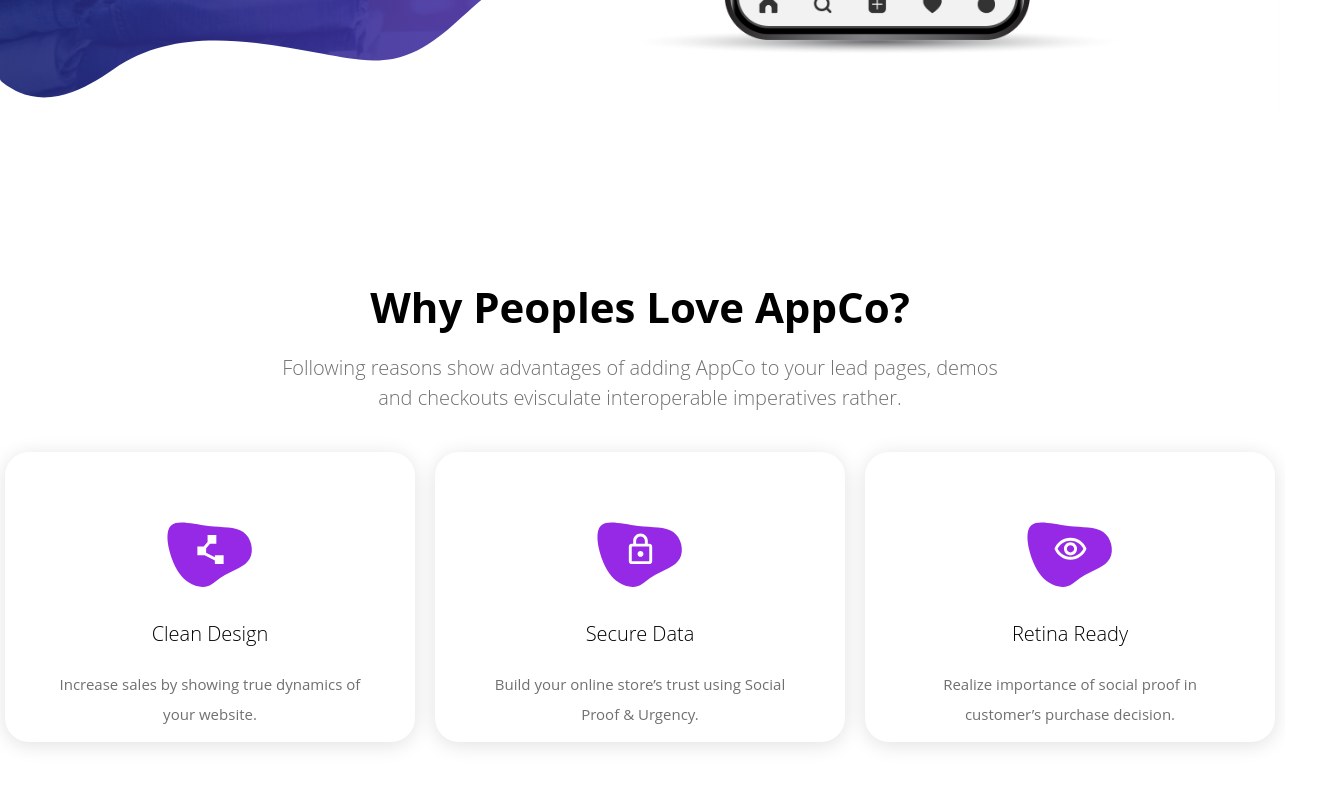
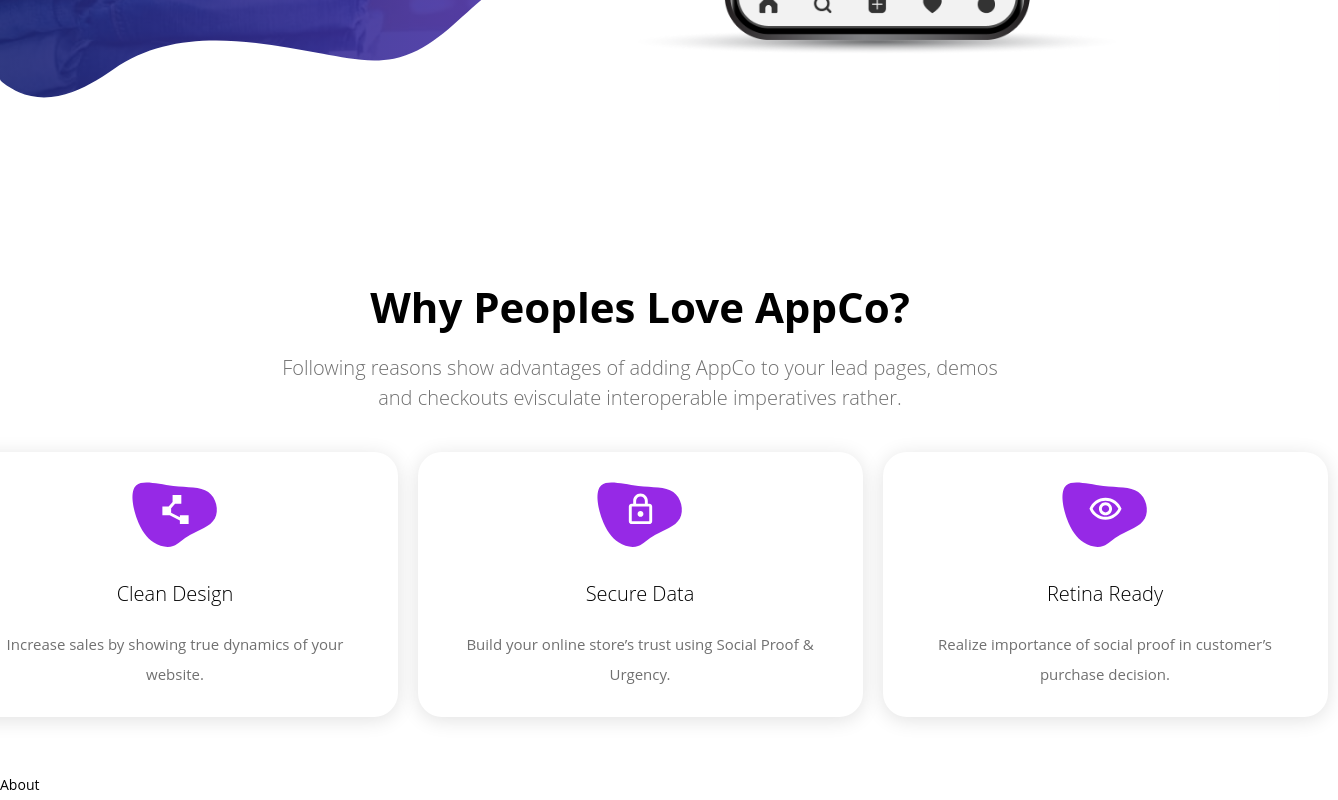
Before and after one commit to datdhomegatheme/landingpage-hieu, a React (Create React App) app in the folder my-app/: page / in a window 1280 px wide. Shown: the part 670-1470 px from the top of the page, 1338 px wide, since content can reach past the window. Built offline with nearby package versions, Linux system fonts and the light colour scheme.

Commit message:
Hoan thien PromoPage UI

```diff
--- a/my-app/src/App.js
+++ b/my-app/src/App.js
@@ -1,7 +1,8 @@
 import React, { useEffect, useState } from "react";
-import Header from "./Layouts/Header";
-import HomePage from "./Pages/HomePage";
-import PromoPage from "./Pages/PromoPage";
+import Header from "./layouts/Header";
+import AboutPage from "./pages/AboutPage";
+import HomePage from "./pages/HomePage";
+import PromoPage from "./pages/PromoPage";
 
 function App() {
     const [scrollPosition, setScrollPosition] = useState();
@@ -34,6 +35,7 @@
             <Header />
             <HomePage />
             <PromoPage />
+            <AboutPage />
         </div>
     );
 }
--- /dev/null
+++ b/my-app/src/Pages/AboutPage/index.js
@@ -0,0 +1,5 @@
+function AboutPage() {
+    return <div>About</div>;
+}
+
+export default AboutPage;
--- a/my-app/src/Pages/HomePage/index.js
+++ b/my-app/src/Pages/HomePage/index.js
@@ -1,6 +1,6 @@
-import Images from "../../Assets/Images";
+import Images from "../../assets/Images";
 // import "../../Assets/Styles/HomePage/_index.scss";
-import Img from "../../Assets/Images/HomePage/hero-bg-shape-1.svg";
+import Img from "../../assets/Images/homePage/hero-bg-shape-1.svg";
 import PlayArrowOutlinedIcon from "@mui/icons-material/PlayArrowOutlined";
 
 function HomePage() {
--- a/my-app/src/assets/Styles/Header/_index.scss
+++ b/my-app/src/assets/Styles/Header/_index.scss
@@ -1,5 +1,5 @@
 // set variables
-@import '../Variables';
+@import '../variables';
 
 @media (max-width: 992px) {
     .navbar {
--- a/my-app/src/assets/Styles/HomePage/_index.scss
+++ b/my-app/src/assets/Styles/HomePage/_index.scss
@@ -1,4 +1,4 @@
-@import '../Variables';
+@import '../variables';
 
 
 .home {
--- a/my-app/src/assets/Styles/PromoPage/_index.scss
+++ b/my-app/src/assets/Styles/PromoPage/_index.scss
@@ -1,4 +1,4 @@
-@import '../Variables';
+@import '../variables';
 
 .promo {
     width: 100%;
@@ -9,7 +9,6 @@
         margin: 0px 265px;
         height: 90%;
         position: relative;
-        z-index: 1;
         line-height: 30px;
         flex-direction: column;
 
@@ -28,14 +27,17 @@
 
 
         .promo__content {
+            justify-content: space-between;
+
             .content__bg {
-                width: 320px;
-                height: 200px;
-                padding: 45px;
+                width: 365px;
+                height: 255px;
+                padding: 5px 40px;
                 margin: 10px;
                 box-shadow: 0 3px 20px 0px rgb(0 0 0 / 12%);
                 border-radius: 1.5rem;
                 text-align: center;
+                transition: all .2s ease-out;
 
                 .bg-icon {
                     font-size: 35px;
@@ -50,6 +52,11 @@
                         color: white;
                     }
                 }
+
+                &:hover {
+                    transform: translateY(-10px);
+                    box-shadow: 0 1rem 3rem rgba(31, 45, 61, .125) !important;
+                }
             }
         }
 
--- a/my-app/src/assets/Styles/Variables/_index.scss
+++ b/my-app/src/assets/Styles/Variables/_index.scss
@@ -8,14 +8,14 @@
 $z-index-header: 5;
 $navbar-height: 70.5px;
 $navbar-bg-color: linear-gradient(to right,
-                rgba(32, 40, 119, 1),
-                rgba(55, 46, 149, 1),
-                rgba(83, 49, 177, 1),
-                rgba(114, 48, 205, 1),
-                rgba(150, 41, 230, 1));
+        rgba(32, 40, 119, 1),
+        rgba(55, 46, 149, 1),
+        rgba(83, 49, 177, 1),
+        rgba(114, 48, 205, 1),
+        rgba(150, 41, 230, 1));
 
 
 //img:
-$bg-home: url("../../../Assets/Images/HomePage/app-hero-bg.jpg")no-repeat center center / cover;
+$bg-home: url("../../../assets/Images/homePage/app-hero-bg.jpg")no-repeat center center / cover;
 
-$bg-promo: url("../../../Assets/Images/PromoPage/promo-icon-bg.svg");
+$bg-promo: url("../../../assets/Images/promoPage/promo-icon-bg.svg");
--- a/my-app/src/assets/Styles/core.scss
+++ b/my-app/src/assets/Styles/core.scss
@@ -1,8 +1,8 @@
 //core scss
-@import 'Variables';
-@import 'Header';
-@import 'HomePage';
-@import 'PromoPage';
+@import 'variables';
+@import 'header';
+@import 'homePage';
+@import 'promoPage';
 
 
 body {
--- a/my-app/src/assets/images/index.js
+++ b/my-app/src/assets/images/index.js
@@ -1,8 +1,8 @@
 const Images = {
-    logo: require(`./Header/logo.png`),
-    AppImg: require(`./HomePage/app-product.png`),
-    heroBgShape1: require(`./HomePage/hero-bg-shape-1.svg`),
-    AppHeroBg: require(`./HomePage/app-hero-bg.jpg`),
+    logo: require(`./header/logo.png`),
+    AppImg: require(`./homePage/app-product.png`),
+    heroBgShape1: require(`./homePage/hero-bg-shape-1.svg`),
+    AppHeroBg: require(`./homePage/app-hero-bg.jpg`),
 };
 
 export default Images;
--- a/my-app/src/index.js
+++ b/my-app/src/index.js
@@ -1,6 +1,6 @@
 import React from "react";
 import ReactDOM from "react-dom/client";
-import "./Assets/Styles/core.scss";
+import "./assets/styles/core.scss";
 import App from "./App";
 
 const root = ReactDOM.createRoot(document.getElementById("root"));
--- a/my-app/src/layouts/header/index.js
+++ b/my-app/src/layouts/header/index.js
@@ -1,6 +1,6 @@
 import React from "react";
-import Images from "../../Assets/Images";
-import MenuItems from "./MenuItems/index";
+import Images from "../../assets/Images";
+import MenuItems from "./MenuItems";
 import MenuIcon from "@mui/icons-material/Menu";
 
 const Items = [
```
